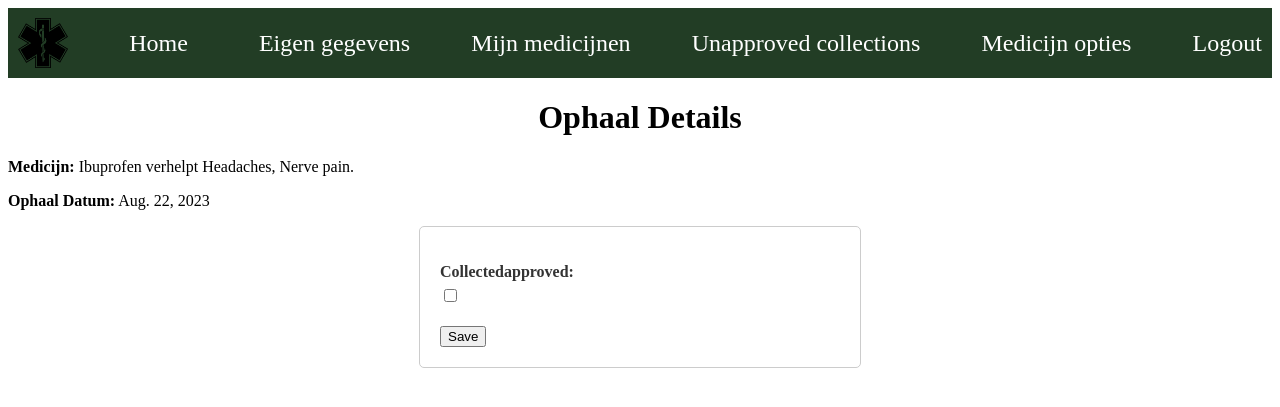
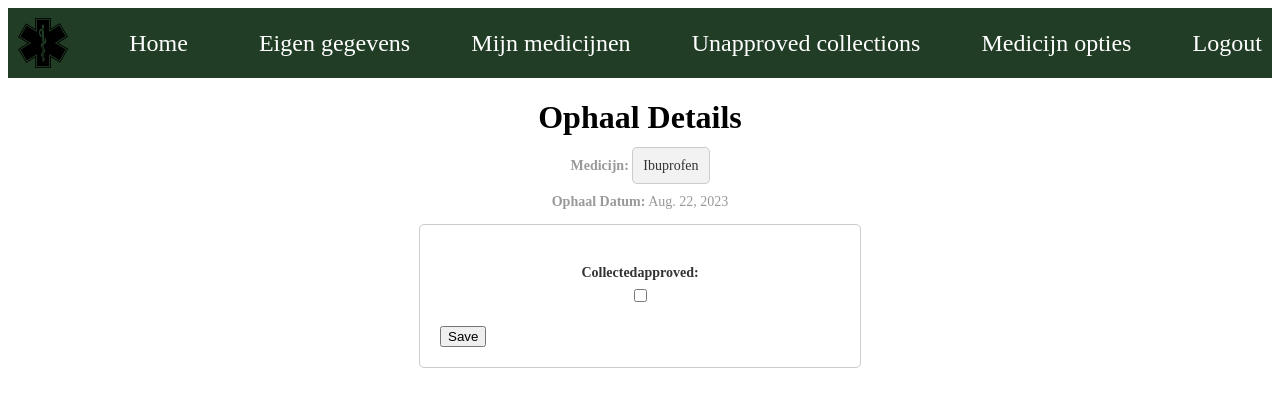
Before and after one commit to maruf128/DjangoEindopdracht, a Django app: page /admin_collection_list/4/ in a window 1280 px wide. Shown: the top 407 px of the page. Run offline with Django 4.2, Linux system fonts and the light colour scheme; a user stored in the database is signed in; data comes from the database, SQL or seed files in the repository; both versions use the stored data as it was after the commit.

Commit message:
detail medicijn en hoevaak opgehaald

```diff
--- a/base/models.py
+++ b/base/models.py
@@ -22,7 +22,7 @@ class Medicine(models.Model):
     sideeffects = models.TextField()
 
     def __str__(self):
-        return f"{self.name} verhelpt {self.cures}"
+        return f"{self.name}"
 
 
 class Collection(models.Model):
--- a/base/static/base/css/style.css
+++ b/base/static/base/css/style.css
@@ -225,3 +225,48 @@ h1 {
     display: flex;
     justify-content: center;
 }
+
+/* Collection List styles */
+ul {
+    list-style: none;
+    padding: 0;
+    margin: 0;
+}
+
+ul li {
+    margin-bottom: 10px;
+}
+
+ul li a {
+    display: block;
+    padding: 10px;
+    background-color: #f2f2f2;
+    color: #333;
+    text-decoration: none;
+    border: 1px solid #ccc;
+    border-radius: 5px;
+}
+
+ul li a:hover {
+    background-color: #e0e0e0;
+}
+
+p {
+    color: #999;
+    font-size: 14px;
+    text-align: center;
+    margin-top: 20px;
+}
+
+#detail {
+    padding: 10px;
+    background-color: #f2f2f2;
+    color: #333;
+    text-decoration: none;
+    border: 1px solid #ccc;
+    border-radius: 5px;
+}
+
+#detail:hover {
+    background-color: #e0e0e0;
+}
--- a/base/templates/base/collection_detail.html
+++ b/base/templates/base/collection_detail.html
@@ -2,7 +2,10 @@
 
 {% block content %}
 <h1>Ophaal Details</h1>
-  <p><strong>Medicijn:</strong> {{ collection.medicine }}</p>
+<p><strong>Medicijn:</strong>
+  <a id="detail" href="{% url 'medicijn_gegevens' collection.medicine %}">{{collection.medicine }}</a>
+</p>
+
 <p><strong>Ophaal Datum:</strong> {{ collection.date }}</p>
 {% if collection.collected %}
 <p><strong>Medwerker goedkeuring:</strong> {{ collection.collectedapproved }}</p>
--- a/base/templates/base/collection_list.html
+++ b/base/templates/base/collection_list.html
@@ -5,7 +5,9 @@
 {% if collections %}
 <ul>
   {% for collection in collections %}
-        <li><a href="{% url 'collection_detail' collection.id %}">{{collection.date}}</a></li>
+  <li><a href="{% url 'collection_detail' collection.id %}">
+      <p>{{collection.date}}</p>
+    </a></li>
   {% endfor %}
 </ul>
 {% else %}
--- a/base/templates/base/menu.html
+++ b/base/templates/base/menu.html
@@ -1,5 +1,5 @@
 <div class="MenuBar">
-  {% load static %}  <!-- Add this line -->
+  {% load static %} <!-- Add this line -->
   <img class="special" id="logo" src="{% static 'base/images/logo.jpg' %}">
   {% if user.is_authenticated %}
   <a href="{% url 'index' %}">Home</a>
--- a/base/urls.py
+++ b/base/urls.py
@@ -46,6 +46,8 @@ urlpatterns = [
         name="admin_approve",
     ),
     path("password_check/", views.password_check, name="password_check"),
+    path("medicijn_gegevens/<str:name>/",
+         views.medicijn_gegevens, name="medicijn_gegevens"),
     # path(
     #     "collections/<int:collection_id>/mark_delivered/",
     #     views.mark_delivered,
--- a/base/views.py
+++ b/base/views.py
@@ -1,3 +1,4 @@
+from .forms import CollectionDetailForm
 from django.shortcuts import render
 from .models import Profile, Medicine, User, Collection
 from .forms import (
@@ -18,6 +19,8 @@ from django.shortcuts import render, get_object_or_404
 from django.contrib.auth import authenticate
 
 # Create your views here.
+
+
 def index(request):
     return render(request, "base/index.html")
 
@@ -52,7 +55,8 @@ def password_check(request):
         form = PasswordCheckForm(request.POST)
         if form.is_valid():
             password = form.cleaned_data.get("password")
-            user = authenticate(username=request.user.username, password=password)
+            user = authenticate(
+                username=request.user.username, password=password)
             if user is not None and user == request.user:
                 return redirect("edit_user", pk=request.user.pk)
             else:
@@ -84,7 +88,8 @@ def edit_user(request, pk):
 
 @login_required
 def collection_list(request):
-    collections = Collection.objects.filter(user=request.user, collectedapproved=False)
+    collections = Collection.objects.filter(
+        user=request.user, collectedapproved=False)
 
     context = {"collections": collections}
     return render(request, "base/collection_list.html", context)
@@ -130,9 +135,6 @@ def medicines(request):
     return render(request, "base/medicines.html", context)
 
 
-from django.contrib import messages
-
-
 @staff_member_required
 def admin_edit_medicine(request, pk):
     medicine = Medicine.objects.get(pk=pk)
@@ -146,7 +148,8 @@ def admin_edit_medicine(request, pk):
     else:
         form = MedicineForm(instance=medicine)
 
-    context = {"form": form, "medicine": medicine}  # Add 'medicine' to the context
+    # Add 'medicine' to the context
+    context = {"form": form, "medicine": medicine}
     return render(request, "base/admin_edit_medicine.html", context)
 
 
@@ -190,12 +193,10 @@ def nieuwe_medicijn(request):
     return render(request, "base/medicijnform.html", context)
 
 
-from .forms import CollectionDetailForm
-
-
 @login_required
 def collection_detail(request, collection_id):
-    collection = get_object_or_404(Collection, id=collection_id, user=request.user)
+    collection = get_object_or_404(
+        Collection, id=collection_id, user=request.user)
 
     if request.method == "POST":
         form = CollectionDetailForm(request.POST, instance=collection)
@@ -210,3 +211,14 @@ def collection_detail(request, collection_id):
         "form": form,
     }
     return render(request, "base/collection_detail.html", context)
+
+
+@login_required
+def medicijn_gegevens(request, name):
+    ingelogde = request.user
+    gegevens = Medicine.objects.filter(name=name)
+    collection_count = Collection.objects.filter(
+        user=ingelogde, medicine__name=name, collected=True).count()
+    context = {"gegevens": gegevens, "naam": ingelogde,
+               "collection_count": collection_count}
+    return render(request, "base/medicijn_detail.html", context)
```
Also changed, not shown: base/templates/base/medicijn_detail.html (added, +14 -0 lines), db.sqlite3. Lines whose indentation alone changed are shown as unchanged.
